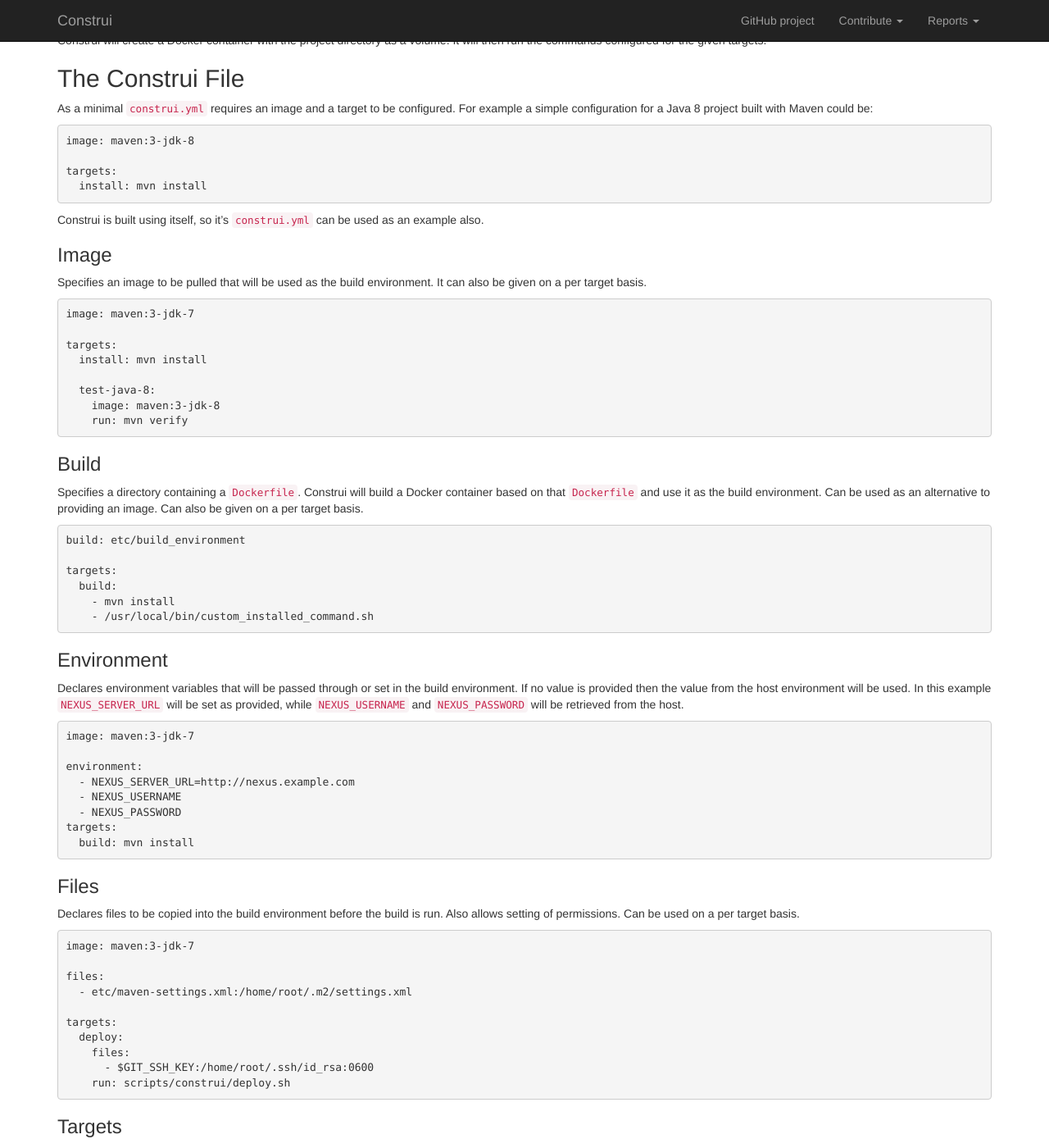
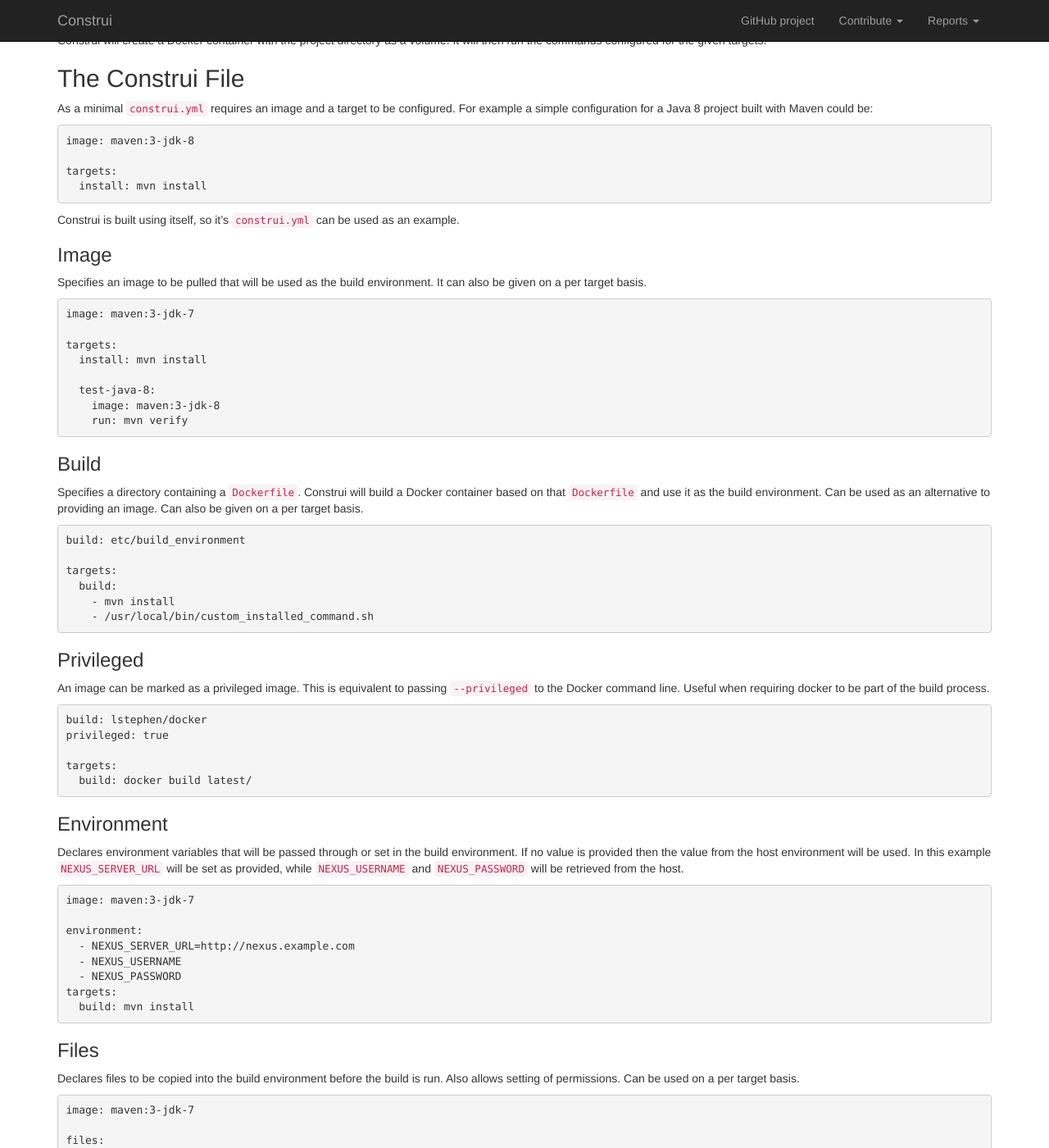
Before and after one commit to lstephen/construi, a Jekyll site: the page built from site/index.md, in a window 1280 px wide and 1400 px high, scrolled down 454 px. Shown: the whole window at 82% size. Built offline with Jekyll 4.4.1, drawn with Linux system fonts in a browser that asks for light colours; nearby versions of some CDN libraries; Markdown is read by kramdown in place of the engine named in the settings.

Commit message:
Update docs for privileged

````diff
--- a/site/index.md
+++ b/site/index.md
@@ -48,7 +48,7 @@
 
 Construi is built using itself, so it's
 [`construi.yml`](https://github.com/lstephen/construi/blob/develop/construi.yml)
-can be used as an example also.
+can be used as an example.
 
 ### Image
 
@@ -81,6 +81,21 @@
   build:
     - mvn install
     - /usr/local/bin/custom_installed_command.sh
+```
+
+
+### Privileged
+
+An image can be marked as a privileged image.
+This is equivalent to passing `--privileged` to the Docker command line.
+Useful when requiring docker to be part of the build process.
+
+```
+build: lstephen/docker
+privileged: true
+
+targets:
+  build: docker build latest/
 ```
 
 ### Environment
````
